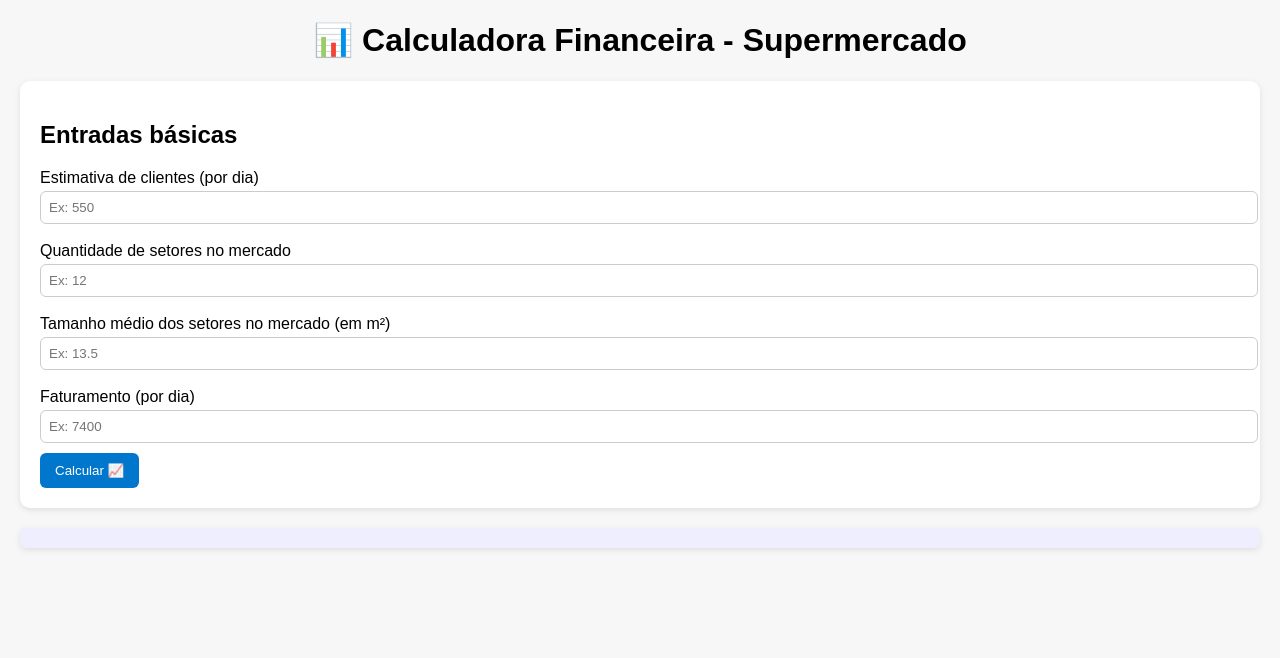
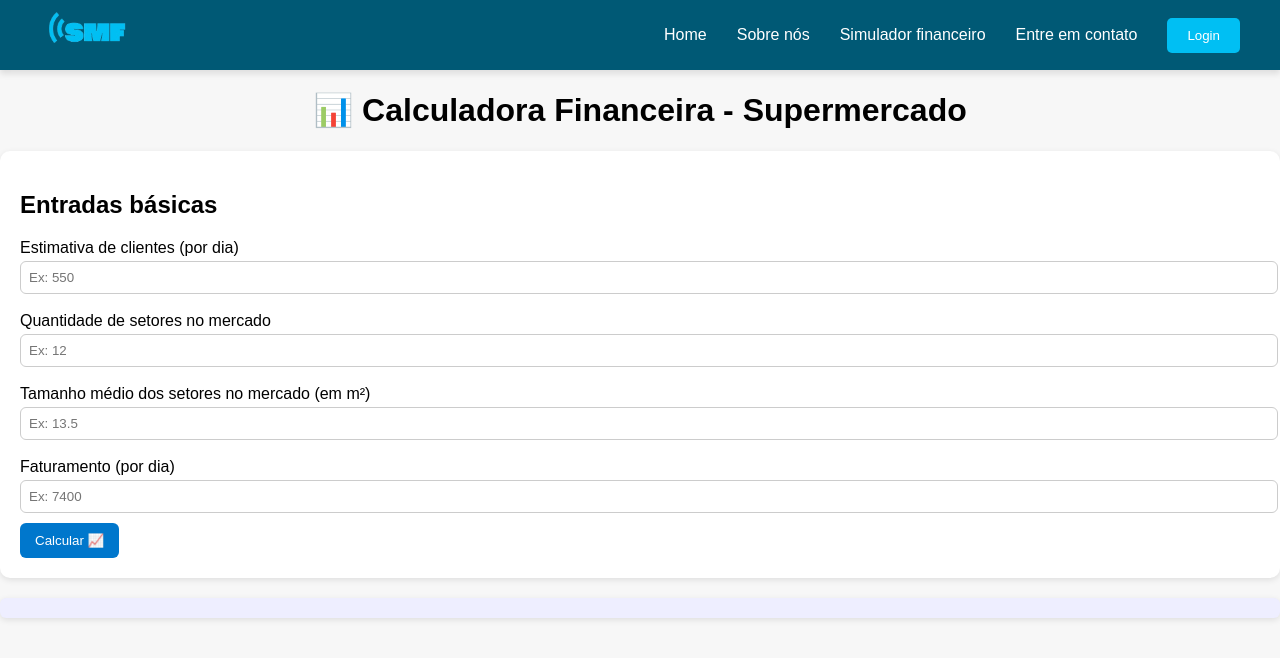
Before and after one commit to SMF-Sensor-de-Monitoramento-de-Fluxo/Site, a plain HTML site: page Calculadora/Calculadora.html in a window 1280 px wide. Drawn offline with Linux system fonts and the light colour scheme.

Commit message:
Mudanças no Favicon e links

```diff
--- a/Calculadora/Calculadora.html
+++ b/Calculadora/Calculadora.html
@@ -1,10 +1,14 @@
 <!DOCTYPE html>
 <html lang="en">
   <head>
-<meta http-equiv="Content-Type" content="text/html; charset=UTF-8">
-<meta name="viewport" content="width=device-width, initial-scale=1.0">
+    <meta http-equiv="Content-Type" content="text/html; charset=UTF-8" />
+    <meta name="viewport" content="width=device-width, initial-scale=1.0" />
     <title>Simulador Financeiro</title>
-<link rel="shortcut icon" href="../Assets/SMF-Icon.png" type="image/x-icon">
+    <link
+      rel="shortcut icon"
+      href="../Assets/SMF-Icon.png"
+      type="image/x-icon"
+    />
   </head>
 
   <style>
@@ -21,7 +25,7 @@
       padding: 20px;
       margin-bottom: 20px;
       border-radius: 10px;
-      box-shadow: 0 2px 6px rgba(0,0,0,0.1);
+      box-shadow: 0 2px 6px rgba(0, 0, 0, 0.1);
     }
     label {
       display: block;
@@ -51,33 +55,114 @@
       border-radius: 6px;
       margin-top: 10px;
     }
+
+    .header {
+      background-color: #005975;
+      padding: 10px 0;
+      top: 0;
+      box-shadow: 0 4px 6px rgba(0, 0, 0, 0.1);
+    }
+
+    body {
+      margin: 0;
+    }
+
+    .header .container {
+      max-width: 1200px;
+      margin: 0 auto;
+      display: flex;
+      justify-content: space-between;
+      align-items: center;
+    }
+
+    .logo-header img {
+      height: 50px;
+      width: auto;
+      display: block;
+      margin: auto;
+    }
+
+    .navbar {
+      display: flex;
+      align-items: center;
+    }
+
+    .navbar ul {
+      list-style: none;
+      display: flex;
+      gap: 30px;
+      align-items: center;
+      margin: 0;
+      padding: 0;
+    }
+
+    .navbar li {
+      color: white;
+      cursor: pointer;
+      font-weight: 500;
+    }
+
+    .button-login {
+      background-color: #00bff3;
+      color: white;
+      border: none;
+      border-radius: 5px;
+      padding: 10px 20px;
+      cursor: pointer;
+      transition: 0.3s;
+    }
+
+    .button-login:hover {
+      background-color: #0056b3;
+    }
+
+    a {
+    color: inherit;
+    text-decoration: none;
+    }
+
   </style>
 
   <body>
+    <div class="header">
+      <div class="container">
+        <div class="logo-header">
+          <img src="../home/imagens/logo_png.png" alt="" />
+        </div>
+        <div class="navbar">
+          <ul>
+            <li><a href="../home/home.html">Home</a></li>
+            <li><a href="../home/sobrenos.html">Sobre nós</a></li>
+            <li><a href="Calculadora.html"> Simulador financeiro</a></li>
+            <li><a href="../home/contato.html">Entre em contato</a></li>
+            <button class="button-login" onclick="">Login</button>
+          </ul>
+        </div>
+      </div>
+    </div>
+
     <h1>📊 Calculadora Financeira - Supermercado</h1>
 
     <div class="card">
       <h2>Entradas básicas</h2>
       <label for="trafego">Estimativa de clientes (por dia)</label>
-    <input type="number" id="input_fluxo" placeholder="Ex: 550">
+      <input type="number" id="input_fluxo" placeholder="Ex: 550" />
 
       <label for="setores">Quantidade de setores no mercado</label>
-    <input type="number" id="input_setores" placeholder="Ex: 12">
+      <input type="number" id="input_setores" placeholder="Ex: 12" />
 
-    <label for="metragemSetores">Tamanho médio dos setores no mercado (em m²)</label>
-    <input type="number" id="input_metros" placeholder="Ex: 13.5">
+      <label for="metragemSetores"
+        >Tamanho médio dos setores no mercado (em m²)</label
+      >
+      <input type="number" id="input_metros" placeholder="Ex: 13.5" />
 
       <label for="compras">Faturamento (por dia)</label>
-    <input type="number" id="input_faturamento" placeholder="Ex: 7400">
+      <input type="number" id="input_faturamento" placeholder="Ex: 7400" />
 
       <button onclick="calcular()">Calcular 📈</button>
     </div>
 
     <div class="card result" id="resultados"></div>
-
-
-
-
   </body>
 </html>
 <script>
@@ -86,39 +171,44 @@
     var fluxo = Number(input_fluxo.value);
     var numSetores = Number(input_setores.value);
     var faturamento = Number(input_faturamento.value);
-    var metragem = Number(input_metros.value)
+    var metragem = Number(input_metros.value);
 
-    if(fluxo <= 0 || numSetores <= 0 || faturamento <= 0){
-      resultados.innerHTML = `Insira valores válidos para que o calculo sejá realizado!`
-    }else{
+    if (fluxo <= 0 || numSetores <= 0 || faturamento <= 0) {
+      resultados.innerHTML = `Insira valores válidos para que o calculo sejá realizado!`;
+    } else {
       // Ticket médio do dia
-      var ticketMedio = faturamento / fluxo
-      var ticketMedioSet = (faturamento / numSetores)
-      var ticketMedioSetMes = ticketMedioSet * 30
+      var ticketMedio = faturamento / fluxo;
+      var ticketMedioSet = faturamento / numSetores;
+      var ticketMedioSetMes = ticketMedioSet * 30;
       // Estimativa de vendas pós reajuste
       // margem de lucro de 4% a 6% para atacadistas
-      var newFaturamento = faturamento * 1.197
-      var newTicketMedio = newFaturamento / fluxo
-      var newTicketMedioSet = newFaturamento / numSetores
+      var newFaturamento = faturamento * 1.197;
+      var newTicketMedio = newFaturamento / fluxo;
+      var newTicketMedioSet = newFaturamento / numSetores;
 
       // Valor estimado para fazer um reajuste
-      var reajuste = 275 * metragem
+      var reajuste = 275 * metragem;
 
       // Lift de vendas
-      var aumento = (newFaturamento - faturamento)
+      var aumento = newFaturamento - faturamento;
 
       // Payback
-      var payback = reajuste / aumento
+      var payback = reajuste / aumento;
 
       // Mostra resultados
       resultados.innerHTML = `
         <h2>Estimativa de Resultados</h2>
-        <p><b>Seu ticket médio por setor pré ajuste:</b> R$${ticketMedioSet.toFixed(2)}</p>
-        <p><b>Seu novo ticket médio por setor pós ajuste:</b> R$${newTicketMedioSet.toFixed(2)}</p>
-        <p><b>Estimativa de aumento do faturamento com ajuste baseado nas informações analisadas:</b> R$${aumento.toFixed(2)}</p>
+        <p><b>Seu ticket médio por setor pré ajuste:</b> R$${ticketMedioSet.toFixed(
+          2
+        )}</p>
+        <p><b>Seu novo ticket médio por setor pós ajuste:</b> R$${newTicketMedioSet.toFixed(
+          2
+        )}</p>
+        <p><b>Estimativa de aumento do faturamento com ajuste baseado nas informações analisadas:</b> R$${aumento.toFixed(
+          2
+        )}</p>
         <p><b>Payback:</b> ${payback.toFixed(1)} dias</p>
-        `
+        `;
     }
-
   }
 </script>
--- a/home/style.css
+++ b/home/style.css
@@ -245,6 +245,11 @@ h2 {
     margin-bottom: 30px;
 }
 
+a {
+    color: inherit;
+    text-decoration: none;
+}
+
 
 .form-container {
     background-color: white;
```
Also changed, not shown: LoginCadastro/login.html (+1 -1 lines), home/contato.html (+6 -5 lines), home/home.html (+13 -6 lines), home/sobrenos.html (+6 -5 lines). Lines whose indentation alone changed are shown as unchanged.
